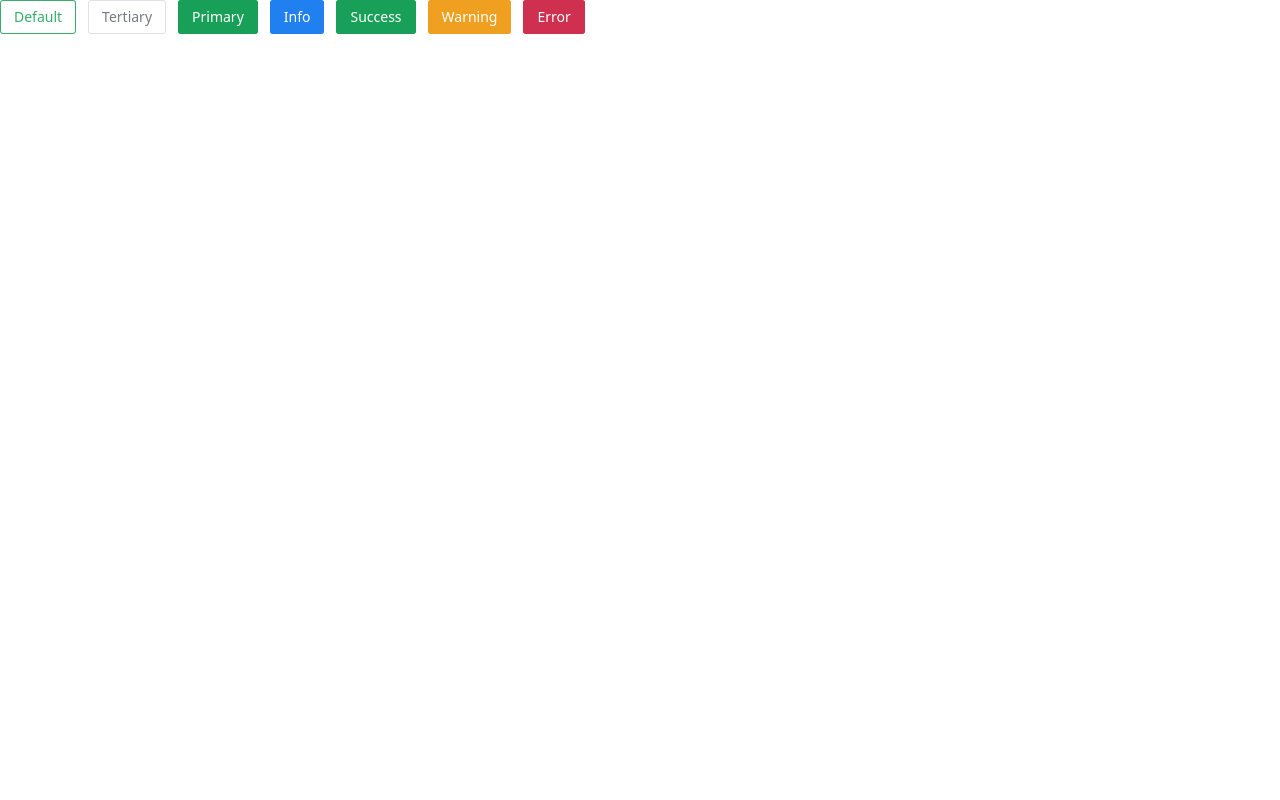
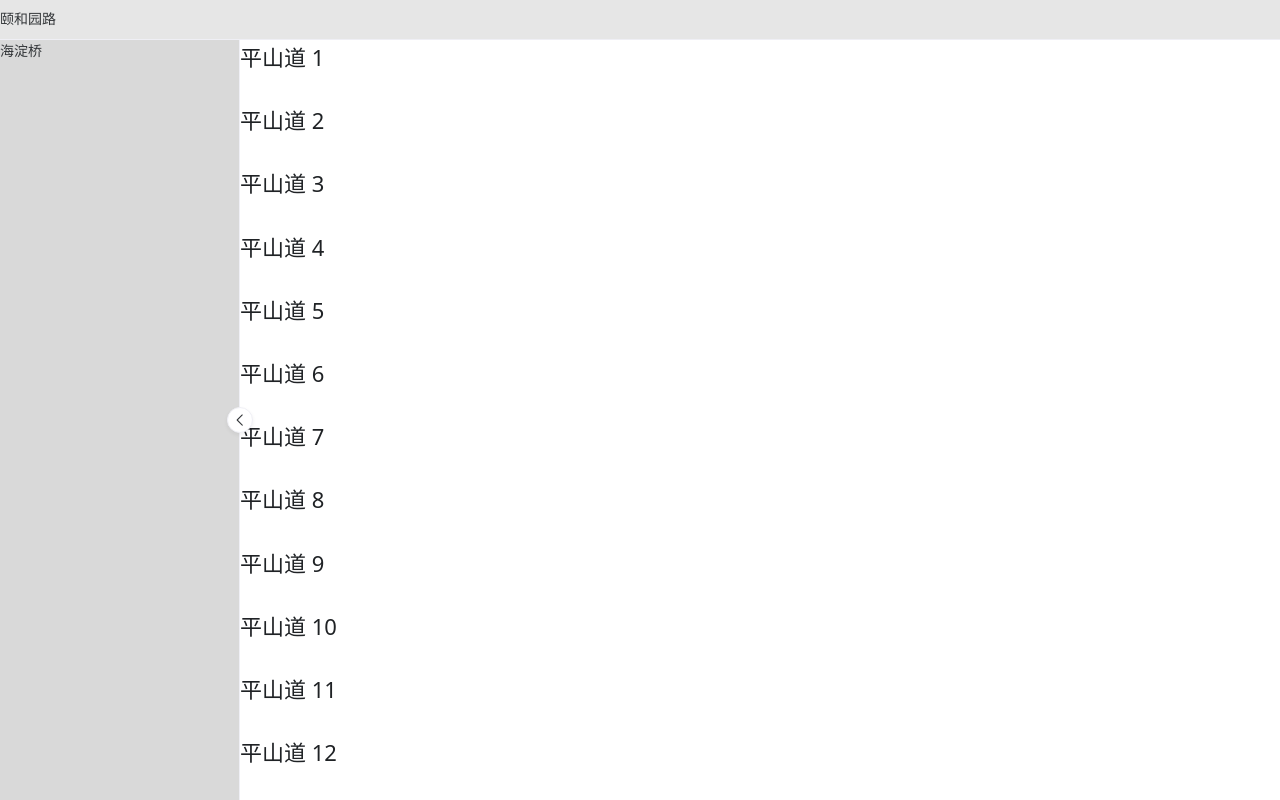
Before and after one commit to zhangwh754/vue-base-admin, a Vue app: page /#/ in a window 1280 px wide. Built offline with nearby package versions, Linux system fonts and the light colour scheme.

Commit message:
feat: base layout

```diff
--- a/src/views/Home/index.vue
+++ b/src/views/Home/index.vue
@@ -1,17 +1,52 @@
-<script setup></script>
+<script setup>
+const isCollapsed = ref(false)
+</script>
 
 <template>
   <div class="wrapper">
-    <n-space>
-      <n-button>Default</n-button>
-      <n-button type="tertiary"> Tertiary </n-button>
-      <n-button type="primary"> Primary </n-button>
-      <n-button type="info"> Info </n-button>
-      <n-button type="success"> Success </n-button>
-      <n-button type="warning"> Warning </n-button>
-      <n-button type="error"> Error </n-button>
-    </n-space>
+    <div class="layout">
+      <n-layout position="absolute">
+        <n-layout-header bordered> 颐和园路 </n-layout-header>
+        <n-layout has-sider position="absolute" style="top: 40px">
+          <n-layout-sider
+            bordered
+            v-model:collapsed="isCollapsed"
+            :native-scrollbar="false"
+            collapse-mode="width"
+            :collapsed-width="120"
+            show-trigger="arrow-circle"
+          >
+            海淀桥
+          </n-layout-sider>
+          <n-layout :native-scrollbar="false">
+            <n-h2 v-for="item in 30" :key="item">平山道 {{ item }}</n-h2>
+          </n-layout>
+        </n-layout>
+      </n-layout>
+    </div>
   </div>
 </template>
 
-<style scoped lang="scss"></style>
+<style scoped lang="scss">
+.layout {
+  position: relative;
+  height: 100vh;
+}
+
+.n-layout-header {
+  display: flex;
+  align-items: center;
+  height: 40px;
+  background: rgba(128, 128, 128, 0.2);
+}
+
+.n-layout-sider {
+  width: 240px !important;
+  background: rgba(128, 128, 128, 0.3);
+  transition-duration: 0.4s;
+}
+
+.n-layout-content {
+  background: rgba(128, 128, 128, 0.4);
+}
+</style>
```
